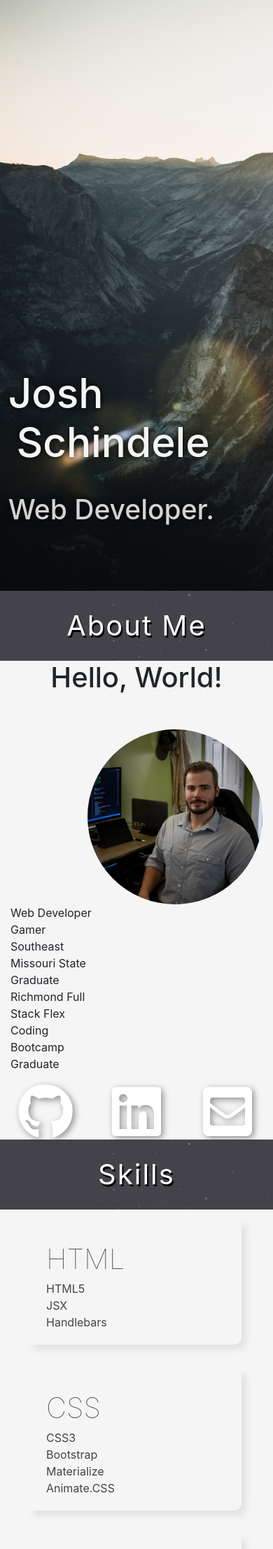
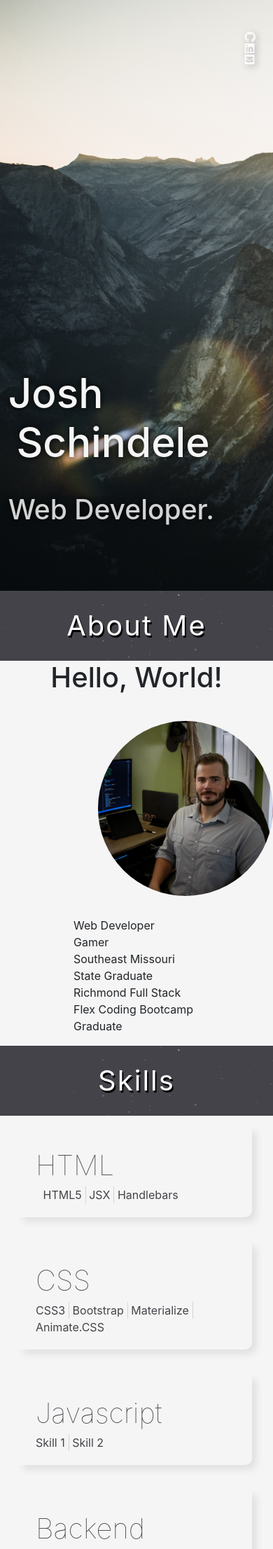
Before and after one commit to jmschindele/portfolio, a PHP site: page / in a window 390 px wide. Shown: the top 2213 px of the page at 70% size. Run offline with PHP 8.4, Linux system fonts and the light colour scheme; some libraries are stand-ins or nearby versions.

Commit message:
add sticky navbar

```diff
--- a/assets/css/style.css
+++ b/assets/css/style.css
@@ -10,22 +10,20 @@ rosybrown: #ABA188
  #f1f2da
 */
 
-div {
+/* div {
   margin: 0px !important;
   padding: 0px;
-}
+} */
 body {
-  background-color: black;
+  background-color: whitesmoke;
 }
 
 .profile-picture {
   border-radius: 1px;
   max-width: 600px;
   max-height: 268px;
-  /* width: 50%; */
   height: auto;
   margin-top: 50px;
-  /* float: left; */
 }
 
 .overlay {
@@ -67,22 +62,25 @@ body {
   border-right: lightgrey;
   border-bottom: grey;
   border-bottom-right-radius: 10px;
-  /* border-top-left-radius: 30px;
-  border-top-right-radius: 10px;
-  border-bottom-left-radius: 10px; */
-  box-shadow:
-  -2px -5px 1px 1px whitesmoke,
-  -15px -2px 1px 1px whitesmoke,
+
+  box-shadow: -2px -5px 1px 1px whitesmoke, -15px -2px 1px 1px whitesmoke,
     15px 15px 15px 5px #e2e2e2;
-  transition: .7s ease;
- }
-
- #skills-list ul span {
-   display: block;
+  transition: 0.7s ease;
 }
 
 #skills-list ul li:first-child {
+  display: block;
+  border-right: none;
+}
+
+#skills-list ul li {
   display: inline-block;
+  border-right: solid 1px lightgrey;
+  padding-right: 5px;
+}
+
+#skills-list ul li:last-child {
+  border-right: none;
 }
 
 #skills-list ul:hover {
@@ -155,6 +146,11 @@ body {
   text-shadow: 0px 0px 10px black;
 }
 
+
+.thin-block {
+  display: block;
+}
+
 #name {
   font-size: 7vw;
   color: whitesmoke;
@@ -172,11 +168,41 @@ body {
   bottom: 7%;
 }
 
+.side-nav {
+  /* border: solid 2px blue; */
+  position: absolute;
+  top: 170px;
+  right: 20px;
+  z-index: 2;
+  background: whitesmoke;
+  padding: 20px;
+  font-size: .3em;
+  opacity: .7;
+  border-bottom-left-radius: 10px;
+  border-top-left-radius: 10px;
+  /* transition: .5s ease;  */
+}
+
+.getSticky {
+  position: fixed;
+  top: 40px;
+  font-size: .2em;
+  padding: 5px;
+  background-color: rgba(0,0,0,0);
+
+}
+
+.side-nav:hover {
+  opacity: 1;
+  background: whitesmoke;
+  transform: scale(2);
+  transition: .5s ease;
+}
+
 #all-projects {
   background: #dcd8cc;
   height: 100vh;
   background-image: url("../images/bedge_grunge.png");
-  /* overflow: auto; */
 }
 
 .handleOverflow {
@@ -499,23 +512,22 @@ body {
     transition: 0.5s ease;
     text-shadow: 3px 3px 10px #919194;
     transition: 0.5s ease;
-    /* box-shadow:; */
   }
 
   .profile-picture {
     border-radius: 1000px;
     width: 250px;
     height: auto;
-    margin-top: 50px;
+    margin-top: 30px;
+    margin-bottom: 30px;
   }
 
-  #skills-list ul{
+  #skills-list ul {
     border: solid 1px whitesmoke;
     background: whitesmoke;
-    /* max-width: 1200px; */
-    /* width: 90%; */
+
     padding: 20px;
-    /* color: #626264; */
+
     color: #444349;
     margin: 20px 30px;
     margin-bottom: 40px;
--- a/assets/js/app.js
+++ b/assets/js/app.js
@@ -50,6 +50,10 @@ $(window).scroll(function() {
   //       $("#portfolio-segway").removeClass("hidden");
   //     }
   //   }
+
+  if ($('.side-nav').offset().top - currentScrollTop < 40) {
+    $('.side-nav').addClass('getSticky')
+  }
 
   if ($("#portfolio-segway").offset().top - currentScrollTop <= 0) {
     if ($("#all-projects").hasClass("handleOverflow") === false) {
--- a/index.html
+++ b/index.html
@@ -85,7 +85,7 @@
             class="profile-picture"
           />
         </div>
-        <div class="col-5">
+        <div class="col-6 mx-auto">
           <ul class="about-list">
             <li>Web Developer</li>
             <li>Gamer</li>
@@ -94,23 +94,25 @@
           </ul>
         </div>
       </div>
-      <div class="row d-flex align-items-end thin-block" >
-        <div class="col-4 d-flex justify-content-around mt-auto">
+      <div class='side-nav' >
+      <div class="thin-block">
+        <div class="thin-block">
           <a href="https://github.com/jmschindele" class="icon-link"
-            ><i class="fab fa-github fa-10x" id="github-icon"></i><br
+            ><i class="fab fa-github fa-5x" id="github-icon"></i><br
           /></a>
         </div>
-        <div class="col-4 d-flex justify-content-around mt-auto thin-block">
+        <div class="thin-block">
           <a
             href="https://www.linkedin.com/in/josh-schindele-b15622b9"
             class="icon-link"
-            ><i class="fab fa-linkedin fa-10x" id="linkedin-icon"></i><br
+            ><i class="fab fa-linkedin fa-5x" id="linkedin-icon"></i><br
           /></a>
         </div>
-        <div class="col-4 d-flex justify-content-around mt-auto thin-block">
+        <div class="thin-block">
           <a href="#" class="icon-link"
-            ><i class="fas fa-envelope-square fa-10x" id="email-icon"></i><br
+            ><i class="fas fa-envelope-square fa-5x" id="email-icon"></i><br
           /></a>
+        </div>
         </div>
       </div>
     </div>
@@ -127,9 +129,9 @@
       </div>
       <div class="row">
         <div class="col-12" id="skills-list">
-          <!-- <ul id='skills-list'> -->
-            <ul>
-            <li class="skill-list-heading">HTML<li>
+          <ul>
+            <li class="skill-list-heading">HTML</li>
+            <li></li>
             <li>HTML5</li>
             <li>JSX</li>
             <li>Handlebars</li>
@@ -156,7 +158,6 @@
             <li>Skill 1</li>
             <li>Skill 2555</li>
           </ul>
-          <!-- </ul> -->
         </div>
       </div>
     </div>
@@ -171,7 +172,7 @@
       <div class="text-center mx-auto" id="all-projects">
         <div class="row portfolio-row">
           <!-- burger app -->
-          <span class="col-3 project-image mx-auto">
+          <span class="col-5 project-image mx-auto">
             <img
               src="assets/images/burger2.png"
               alt="title image"
@@ -224,7 +225,7 @@
             </span>
           </span>
           <!-- trivia game  -->
-          <span class="col-3 project-image mx-auto">
+          <span class="col-5 project-image mx-auto">
             <img
               src="assets/images/trivia_square.png"
               alt="title image"
@@ -248,7 +249,7 @@
             </span>
           </span>
           <!-- duet -->
-          <span class="col-3 project-image mx-auto">
+          <span class="col-5 project-image mx-auto">
             <img
               src="assets/images/duet_square.png"
               alt="title image"
@@ -279,7 +280,7 @@
         <!-- new row starts here -->
         <div class="row app-row">
           <!-- boat system         -->
-          <span class="col-3 project-image mx-auto">
+          <span class="col-5 project-image mx-auto">
             <img
               src="assets/images/bridge_square.png"
               alt="title image"
@@ -307,7 +308,7 @@
             </span>
           </span>
           <!-- train scheduler  -->
-          <span class="col-3 project-image mx-auto">
+          <span class="col-5 project-image mx-auto">
             <img
               src="assets/images/train_square.png"
               alt="title image"
@@ -333,7 +334,7 @@
             </span>
           </span>
           <!-- calculator -->
-          <span class="col-3 project-image mx-auto">
+          <span class="col-5 project-image mx-auto">
             <img
               src="assets/images/calculator.png"
               alt="title image"
@@ -364,44 +365,8 @@
           </span>
 
           <!-- end of row -->
-          <!-- </div> -->
         </div>
       </div>
-      <!-- end of portfolio section -->
-
-      <!-- <div class="text-center" id="contact-screen">
-        <div class="row">
-          <div class="col-12 segway-banner" id="hi"><h2>Contact</h2></div>
-        </div>
-        <div class="row">
-          <div class="col-4">
-            <a href="https://github.com/jmschindele" class="icon-link"
-              ><i class="fab fa-github fa-10x"></i><br
-            /></a>
-          </div>
-          <div class="col-4">
-            <a
-              href="https://www.linkedin.com/in/josh-schindele-b15622b9"
-              class="icon-link"
-              ><i class="fab fa-linkedin fa-10x"></i><br
-            /></a>
-          </div>
-          <div class="col-4">
-
-            <a
-              href="#"
-              class="icon-link"
-              ><i class="fas fa-envelope-square fa-10x"></i><br
-            /></a>
-
-          </div>
-
-
-          </div>
-        </div>
-      </div> -->
-
-      <!-- end of contact section -->
     </div>
     <!-- link custom js -->
     <script src="assets/js/app.js"></script>
```
Also changed, not shown: other parts of assets/css/style.css (+15 -43 lines). Lines whose indentation alone changed are shown as unchanged.
